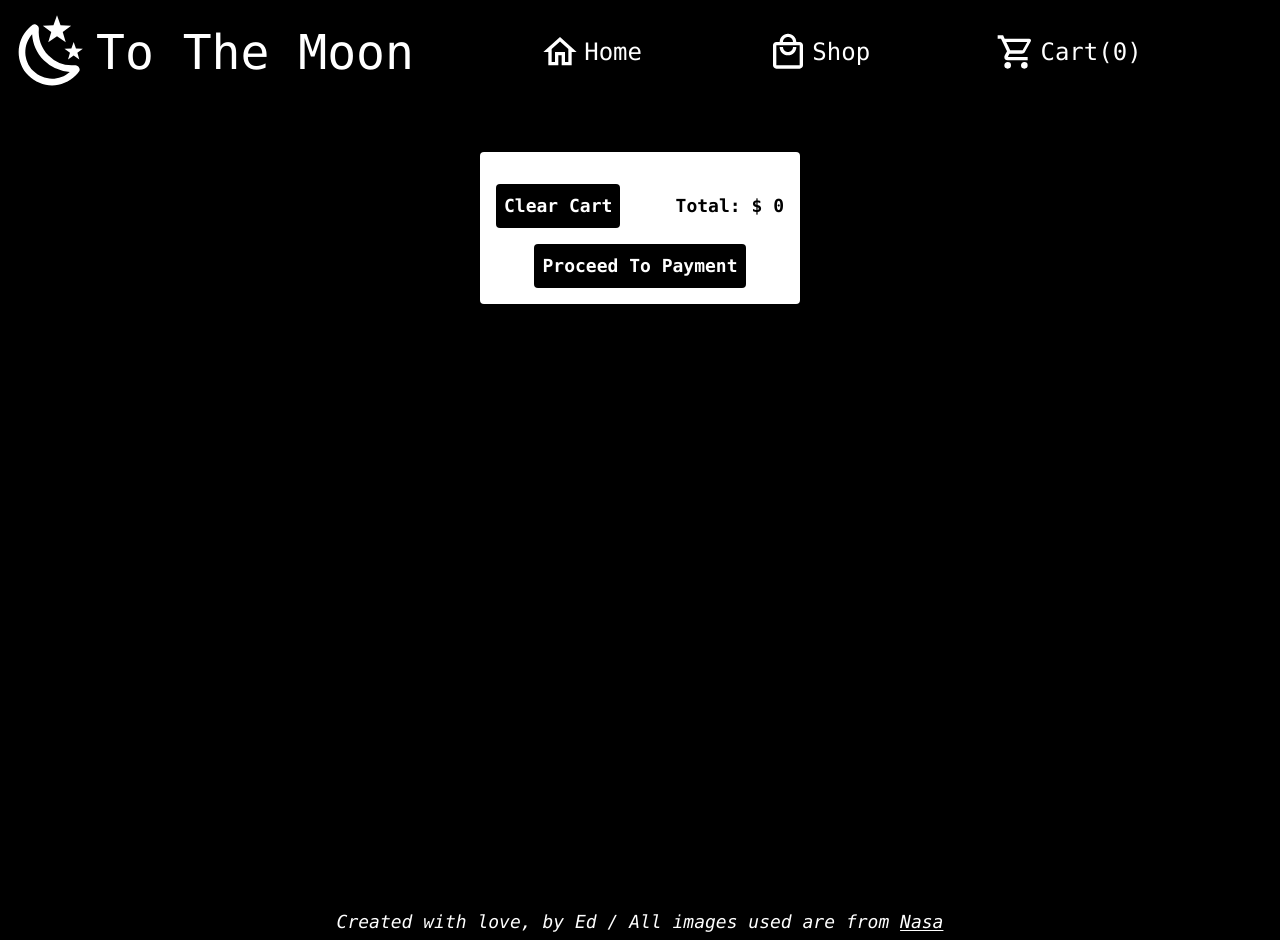
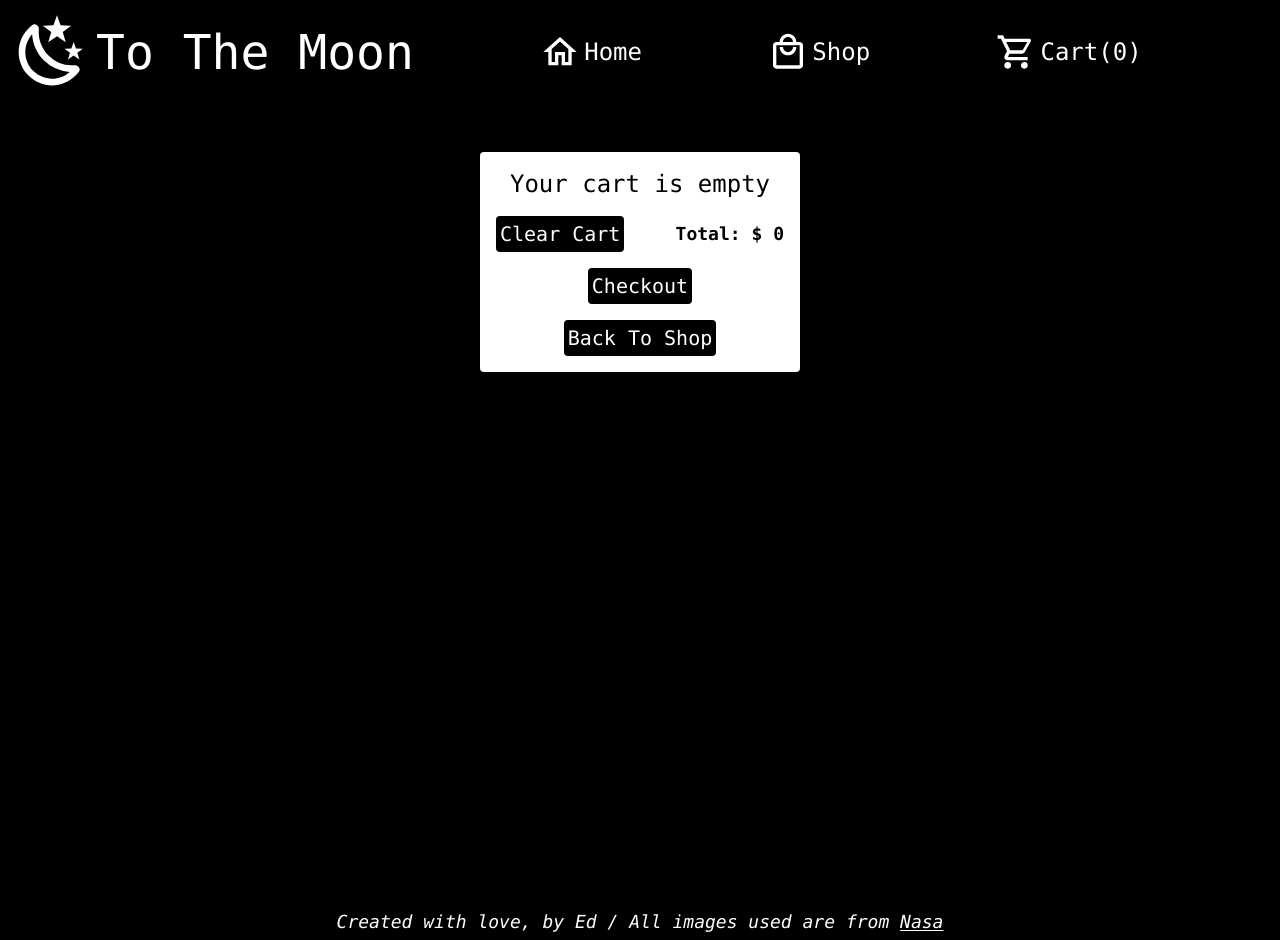
Before and after one commit to edouardblais/online-shop, a React (Create React App) app: page /Cart in a window 1280 px wide. Built offline with nearby package versions, Linux system fonts and the light colour scheme.

Commit message:
implemented backtoshop link for Cart.js and Moon.js

```diff
--- a/src/components/Cart.js
+++ b/src/components/Cart.js
@@ -13,6 +13,7 @@ const Cart = ({cart,
     return (
         <div className="bg-black flex flex-col items-center grow min-h-screen font-mono pt-12">
             <div className="bg-white text-black flex flex-col gap-4 p-4 max-w-xl min-w-[25%] rounded">
+                {cart.length > 0? (
                     <div className="gap-4 flex flex-col">
                         {cart?.map((item, index) => (
 
@@ -35,13 +36,21 @@ const Cart = ({cart,
                             </div>
                         ))}
                     </div>
+                ):(
+                    <div className="text-2xl text-center">
+                        Your cart is empty
+                    </div>
+                )}
                 <div className="flex flex-row gap-2 items-center justify-start">
-                    <button className="font-bold text-lg rounded bg-black text-white p-2 flex items-center" onClick={clearCart}>Clear Cart</button>
+                    <button className="text-xl rounded bg-black text-white p-1 flex items-center" onClick={clearCart}>Clear Cart</button>
                     <div className="flex grow"></div>
                     <div className="font-bold text-lg flex items-center">Total: $ {numberWithSep(totalprice)}</div>
                 </div>
                 <div className="items-center flex flex-row justify-center">
-                    <Link to='Checkout' className="font-bold text-lg rounded bg-black text-white p-2">Proceed To Payment</Link >
+                    <Link to='Checkout' className="text-xl rounded bg-black text-white p-1">Checkout</Link >
+                </div>
+                <div className="items-center flex flex-row justify-center">
+                    <Link to='Shop' className="text-xl rounded bg-black text-white p-1">Back To Shop</Link >
                 </div>
             </div>
         </div>
--- a/src/components/Moon.js
+++ b/src/components/Moon.js
@@ -1,6 +1,7 @@
 import React from "react";
 import { useParams } from "react-router-dom";
-import Data from './Data'
+import Data from './Data';
+import { Link } from "react-router-dom";
 
 const Moon = ({addAcres,
                addToCart,
@@ -32,7 +33,11 @@ const Moon = ({addAcres,
                             <input className='text-black max-w-[22%] rounded' type='text' name={moondata[0].name} onChange={(e) => addAcres(e, moondata[0])}></input>
                         </form>
                     </div>
-                    <button className="font-bold text-lg rounded bg-black text-white p-1 border-white border-2"  type='button' onClick={() => addToCart(moondata[0])}>Add to Cart</button>
+                    <div className="items-center flex flex-row">
+                        <Link to='../Shop' className="text-xl rounded bg-black text-white p-1 border-white border-2">Back To Shop</Link >
+                        <div className="grow"></div>
+                        <button className="text-xl rounded bg-black text-white p-1 border-white border-2"  type='button' onClick={() => addToCart(moondata[0])}>Add to Cart</button>
+                    </div>
                 </div>
             </div>
         </div>
--- a/src/components/Shop.js
+++ b/src/components/Shop.js
@@ -35,11 +35,11 @@ const Shop = ({addToCart,
                                         </div>
                                         <div className="flex flex-row items-center">
                                             <div className="flex items-center justify-center">
-                                                <Link to={mooninfo.name} className="font-bold text-lg rounded bg-black text-white p-1 border-white border-2">See Info</Link >
+                                                <Link to={mooninfo.name} className="text-xl rounded bg-black text-white p-1 border-white border-2">See Info</Link >
                                             </div>
                                             <div className="grow"></div>
                                             <div className="flex items-center justify-center">
-                                                <button className="font-bold text-lg rounded bg-black text-white p-1 border-white border-2" type='button' onClick={() => addToCart(mooninfo)}>Add to Cart</button>
+                                                <button className="text-xl rounded bg-black text-white p-1 border-white border-2" type='button' onClick={() => addToCart(mooninfo)}>Add to Cart</button>
                                             </div>
                                         </div>
                                     </div>
```
Lines whose indentation alone changed are shown as unchanged.
